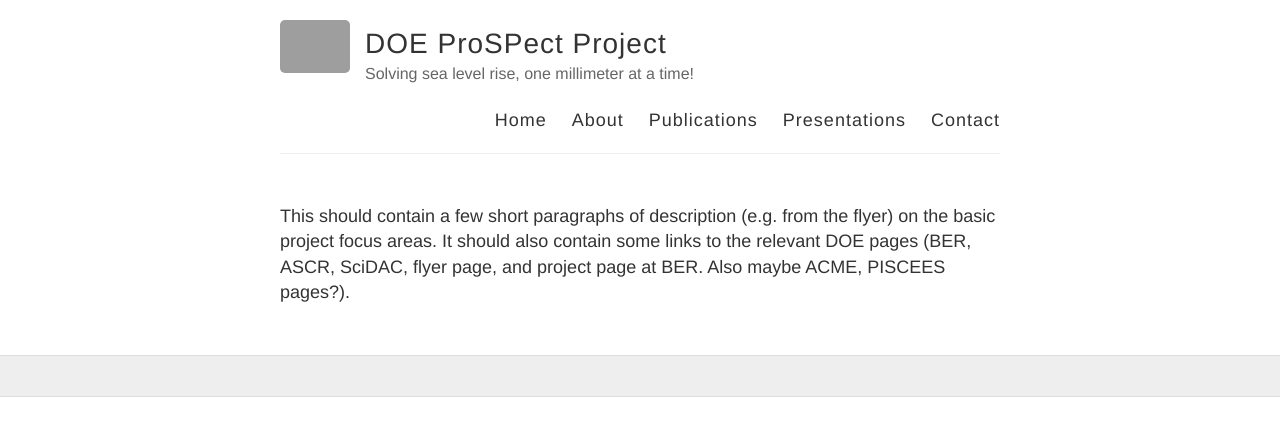
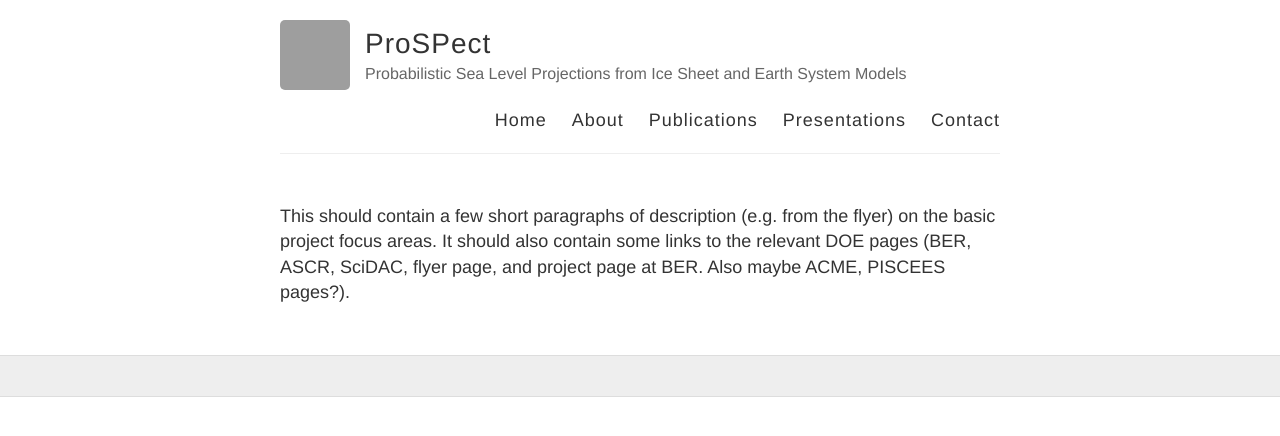
Before and after one commit to SLE-E3SM/SLE-E3SM.github.io, a Jekyll site: the page built from index.md, in a window 1280 px wide, cut to the strip 0-436 px from the top of the page. Built offline with Jekyll 4.4.1, drawn with Linux system fonts in a browser that asks for light colours; grey boxes are pictures that could not be loaded.

Commit message:
Update _config.yml

```diff
--- a/_config.yml
+++ b/_config.yml
@@ -3,14 +3,15 @@
 #
 
 # Name of your site (displayed in the header)
-name: DOE ProSPect Project
+name: ProSPect
 
 # Short bio or description (displayed in the header)
-description: Solving sea level rise, one millimeter at a time!
+#description: Solving sea level rise, one millimeter at a time!
+description: Probabilistic Sea Level Projections from Ice Sheet and Earth System Models
 
 # URL of your avatar or profile pic (you could use your GitHub profile pic)
-avatar: http://winstonwachter.wpengine.netdna-cdn.com/wp-content/uploads/2017/07/Forman_B-15YIcebergAntarcticaNo2_2017_SoftPastelOnPaper_60x90-350x350.jpg
-
+#avatar: http://winstonwachter.wpengine.netdna-cdn.com/wp-content/uploads/2017/07/Forman_B-15YIcebergAntarcticaNo2_2017_SoftPastelOnPaper_60x90-350x350.jpg
+avatar: https://avatars3.githubusercontent.com/u/32076446?v=4&s=200
 #
 # Flags below are optional
 #
```
